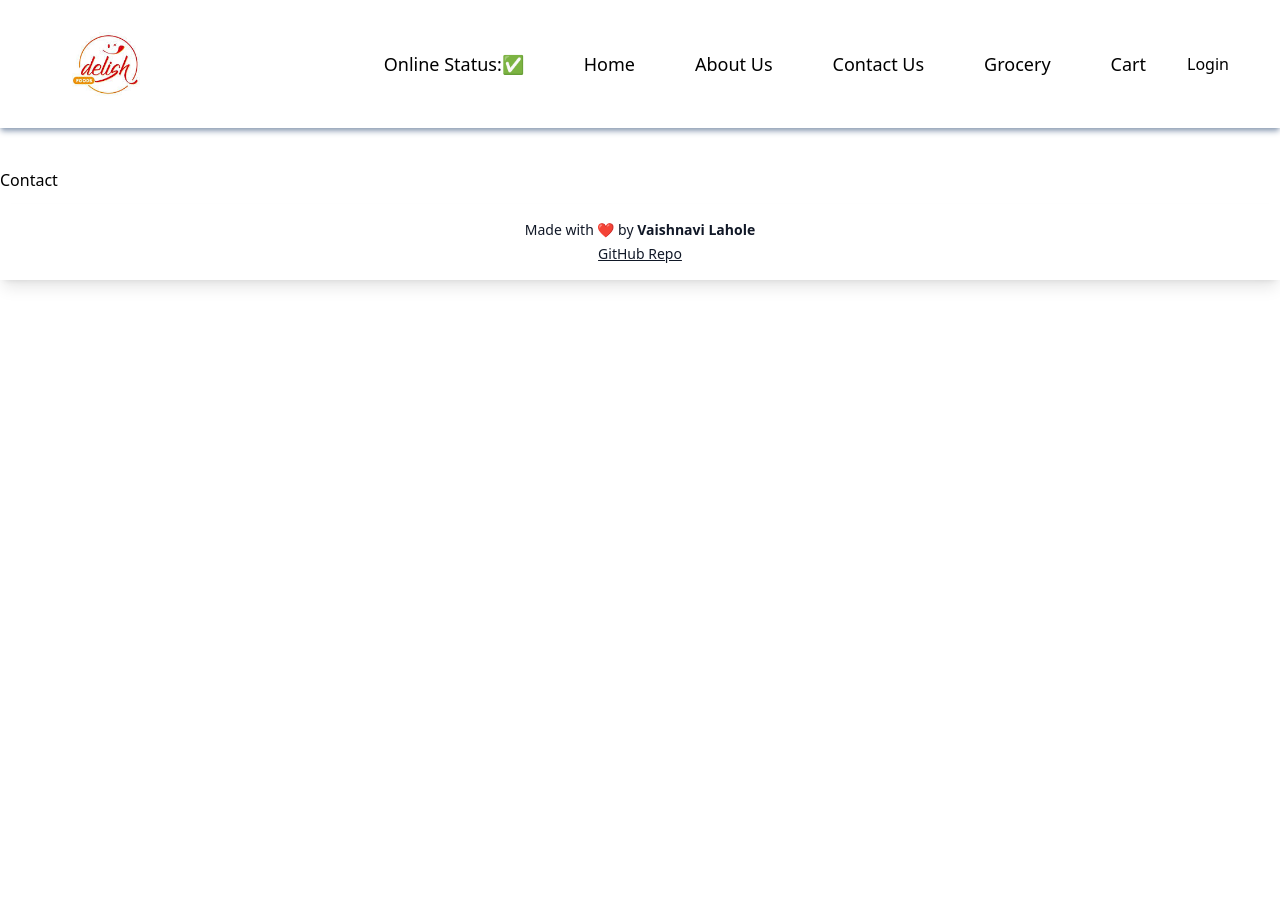
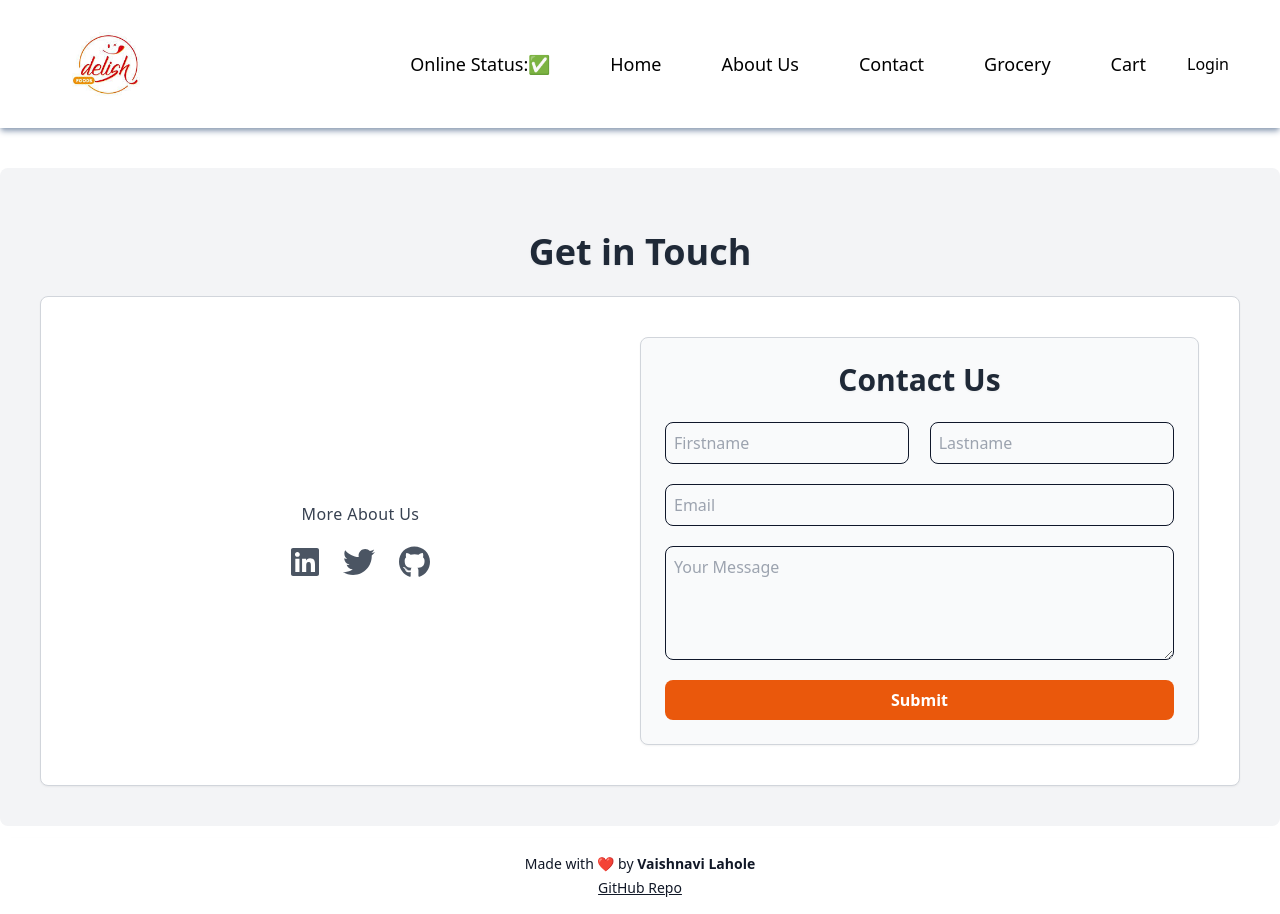
Before and after one commit to laholevaishnavi/Delish-Foodz, a React (Vite) app: page /contact in a window 1280 px wide. Before the commit the page ends 800 px from the top, so only its background shows below. Built offline with nearby package versions, Linux system fonts and the light colour scheme.

Commit message:
Contact form Added!

```diff
--- a/package.json
+++ b/package.json
@@ -10,6 +10,10 @@
     "preview": "vite preview"
   },
   "dependencies": {
+    "@fortawesome/fontawesome-svg-core": "^6.7.2",
+    "@fortawesome/free-brands-svg-icons": "^6.7.2",
+    "@fortawesome/free-solid-svg-icons": "^6.7.2",
+    "@fortawesome/react-fontawesome": "^0.2.2",
     "react": "^18.3.1",
     "react-dom": "^18.3.1",
     "react-router-dom": "^7.1.3"
--- a/src/Components/Contact.jsx
+++ b/src/Components/Contact.jsx
@@ -1,9 +1,84 @@
-import React from 'react'
+import React from "react";
+import { FontAwesomeIcon } from "@fortawesome/react-fontawesome";
+import {
+  faLinkedin,
+  faTwitter,
+  faGithub,
+} from "@fortawesome/free-brands-svg-icons";
 
 const Contact = () => {
   return (
-    <div>Contact</div>
-  )
-}
+    <div id="contact" className="max-h-full bg-gray-100 p-6 md:p-10 rounded-lg ">
 
-export default Contact
+      <div className="font-semibold text-gray-800 text-center py-6 text-4xl drop-shadow-sm">
+        <h1>Get in Touch</h1>
+      </div>
+      <div className="flex flex-col md:flex-row items-center justify-evenly p-6 md:p-10 rounded-lg border border-gray-300 shadow-sm bg-white">
+        <div className="text-gray-700 md:w-1/2">
+          <h1 className="text-base font-light text-center tracking-wide">More About Us</h1>
+          <div className="flex justify-center gap-6 mt-5">
+            <a
+              href="https://www.linkedin.com/in/vaishnavi-lahole-a4665a281"
+              target="_blank"
+              rel="noopener noreferrer"
+              className="text-gray-600 hover:text-gray-900 transition-colors duration-300"
+            >
+              <FontAwesomeIcon icon={faLinkedin} size="2x" />
+            </a>
+            <a
+              href="https://x.com/LaholeVaishnavi?s=09"
+              target="_blank"
+              rel="noopener noreferrer"
+              className="text-gray-600 hover:text-gray-900 transition-colors duration-300"
+            >
+              <FontAwesomeIcon icon={faTwitter} size="2x" />
+            </a>
+            <a
+              href="https://github.com/laholevaishnavi"
+              target="_blank"
+              rel="noopener noreferrer"
+              className="text-gray-600 hover:text-gray-900 transition-colors duration-300"
+            >
+              <FontAwesomeIcon icon={faGithub} size="2x" />
+            </a>
+          </div>
+        </div>
+        <div className="md:w-1/2 rounded-lg border border-gray-300 mt-6 p-6 bg-gray-50 shadow-sm md:mt-0">
+          <h1 className="text-3xl text-gray-800 mb-6 font-semibold text-center drop-shadow-sm">Contact Us</h1>
+          <form className="flex flex-col gap-5">
+            <div className="flex justify-between">
+              <input
+                type="text"
+                placeholder="Firstname"
+                className="p-2 w-full md:w-[48%] text-orange-400 rounded-lg border border-slate-900 focus:outline-none bg-transparent focus:ring-2 focus:ring-orange-600"
+              />
+              <input
+                type="text"
+                placeholder="Lastname"
+                className="p-2 w-full md:w-[48%]  text-orange-400 rounded-lg border border-slate-900 focus:outline-none bg-transparent focus:ring-2 focus:ring-orange-600"
+              />
+            </div>
+            <input
+              type="email"
+              placeholder="Email"
+              className="p-2 rounded-lg border text-orange-400 border-slate-900 focus:outline-none bg-transparent focus:ring-2 focus:ring-orange-600"
+            />
+            <textarea
+              placeholder="Your Message"
+              rows="4"
+              className="p-2 text-orange-400 rounded-lg border min-w-10 border-slate-900 focus:outline-none focus:ring-2 bg-transparent focus:ring-orange-600"
+            />
+            <button
+              type="submit"
+              className="bg-orange-600 hover:bg-orange-700 text-white font-bold py-2 px-4 rounded-lg"
+            >
+              Submit
+            </button>
+          </form>
+        </div>
+      </div>
+    </div>
+  );
+};
+
+export default Contact;
--- a/src/Components/Footer.jsx
+++ b/src/Components/Footer.jsx
@@ -1,7 +1,7 @@
 import React from "react";
 
 const Footer = () => (
-  <footer className=" text-gray-900  font-medium text-center py-4 text-sm mt-3 shadow-lg">
+  <footer className=" text-gray-900  bottom-0 font-medium text-center py-4 text-sm mt-3 shadow-lg">
     <p>
       Made with <span aria-label="love" role="img">❤️</span> by <span className="font-bold">Vaishnavi Lahole</span>
     </p>
--- a/src/Components/Header.jsx
+++ b/src/Components/Header.jsx
@@ -26,7 +26,7 @@ const Header = () => {
             <Link to="/about">About Us</Link>
           </li>
           <li>
-            <Link to="/contact">Contact Us</Link>
+            <Link to="/contact">Contact </Link>
           </li>
           <li>
             <Link to="/grocery">Grocery</Link>
```
Also changed, not shown: 1 other file (tests, documents, lock files or other folders).
